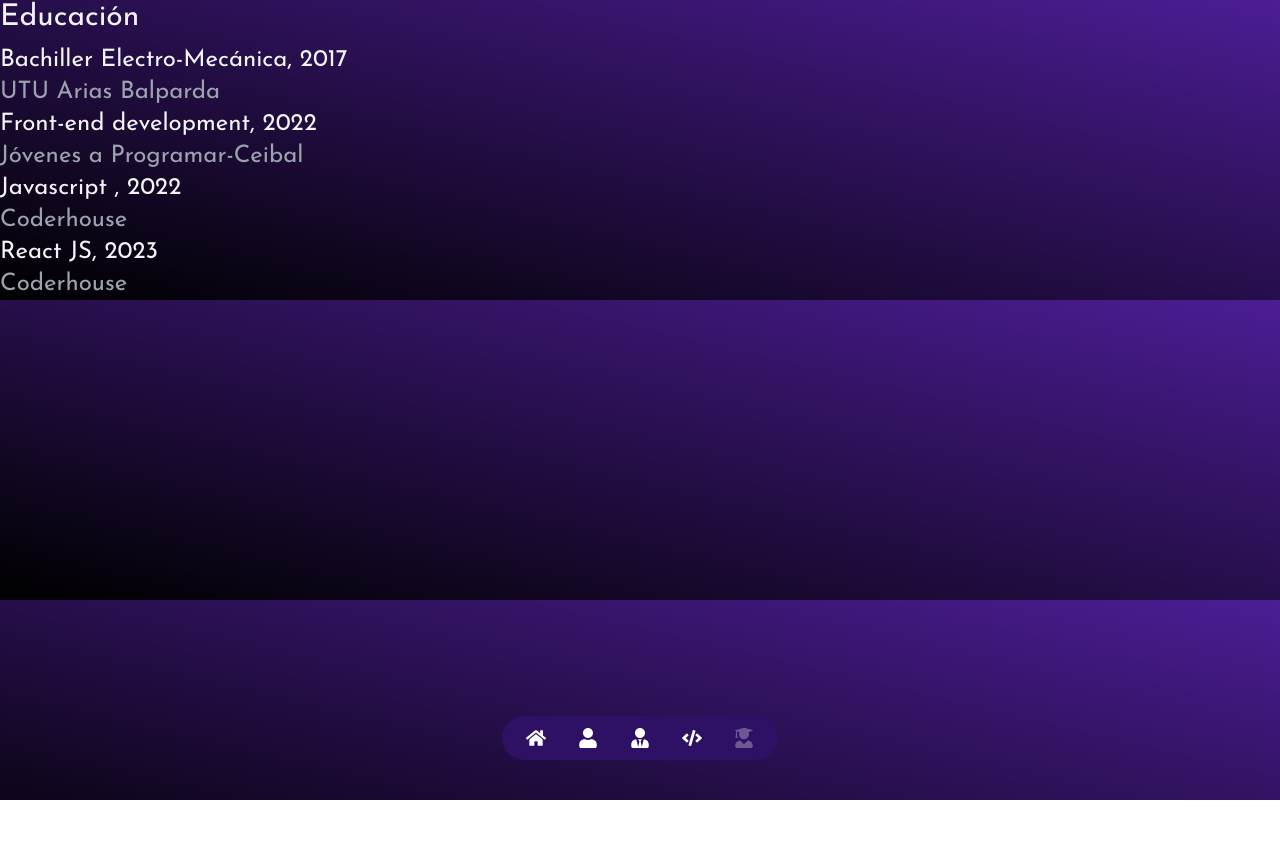
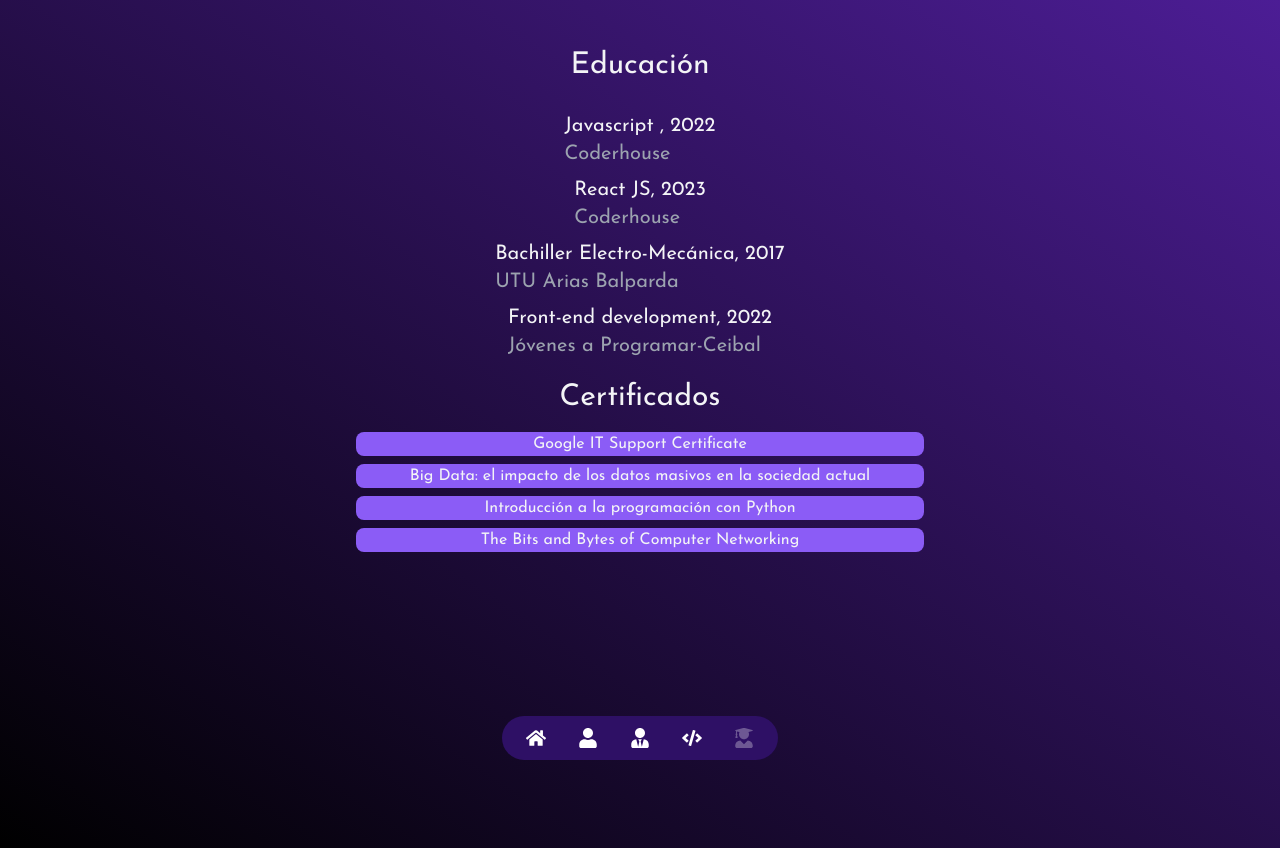
Before and after one commit to nicolasesmite/Portfolio, a Next.js app: page /routes/certifications in a window 1280 px wide. Before the commit the page ends 800 px from the top, so only its background shows below. Built offline with nearby package versions, Linux system fonts and the light colour scheme.

Commit message:
pre-final version

```diff
--- a/app/layout.tsx
+++ b/app/layout.tsx
@@ -17,7 +17,7 @@
 }>) {
   return (
     <html lang="en" className={josefine.className}>
-      <body className=" text-gray-100 flex h-full w-screen bg-gradient-to-tr from-black to-violet-900">
+      <body className=" text-gray-100 flex h-full w-full bg-gradient-to-tr from-black to-violet-900">
         <Navbar />
         {children}
       </body>
--- a/app/routes/aboutMe/page.tsx
+++ b/app/routes/aboutMe/page.tsx
@@ -4,7 +4,7 @@
 
 const page = () => {
   return (
-    <div className="flex justify-center w-full h-screen mt-8 sm:mt-12">
+    <div className="flex justify-center w-screen h-screen mt-8 sm:mt-12">
       <div className="flex flex-col w-2/3 gap-3">
         <p className="text-xl sm:text-2xl">
           Soy un desarrollador frontend con enfoque en React. Me considero
--- a/app/routes/certifications/page.tsx
+++ b/app/routes/certifications/page.tsx
@@ -1,21 +1,29 @@
 import React from "react";
-import { education } from "../../../data";
+import { education, certifications } from "../../../data";
+import Link from "next/link";
 
 const page = () => {
   return (
-    <div>
-      <div>
-        <h3 className="text-xl sm:text-3xl mb-2">Educación</h3>
-        <div>
-          {education.map((element) => (
-            <div key={element.id}>
-              <h4 className="text-lg sm:text-2xl">{element.info}</h4>
-              <p className="text-gray-400 text-lg sm:text-2xl">
-                {element.name}
-              </p>
-            </div>
-          ))}
-        </div>
+    <div className="flex flex-col h-screen w-full items-center mt-8 sm:mt-12 gap-5">
+      <h3 className="text-xl sm:text-3xl mb-2 text-center">Educación</h3>
+      <div className="flex flex-col items-center w-full sm:w-2/3 gap-2 ">
+        {education.map((element) => (
+          <div key={element.id}>
+            <h4 className="text-sm sm:text-xl">{element.info}</h4>
+            <p className="text-gray-400 text-sm sm:text-xl">{element.name}</p>
+          </div>
+        ))}
+      </div>
+      <div className="flex flex-col items-center w-full sm:w-2/3 gap-2">
+        <h3 className="text-xl sm:text-3xl mb-2 text-center">Certificados</h3>
+        {certifications.map((certificate) => (
+          <Link
+            href={certificate.path}
+            className="w-2/3 bg-violet-500  hover:bg-violet-800 rounded-lg text-center hover:transition-all"
+          >
+            {certificate.name} {}
+          </Link>
+        ))}
       </div>
     </div>
   );
--- a/app/routes/experience/page.tsx
+++ b/app/routes/experience/page.tsx
@@ -19,14 +19,10 @@
         <div className="flex flex-col gap-2 mt-12 items-center justify-normal">
           <Link
             href="https://drive.google.com/drive/folders/1nmxKwjFd8Om6L0JSMSxD-xdlB2QPMVCG?usp=drive_link"
-            className="bg-violet-500 rounded-lg p-2 text-center w-2/3"
+            className="bg-violet-500 hover:bg-violet-800 rounded-lg p-2 text-center w-2/3 hover:transition-all"
           >
             Descargar Curriculum
           </Link>
-          <Link
-            href="https://drive.google.com/drive/folders/1nmxKwjFd8Om6L0JSMSxD-xdlB2QPMVCG?usp=drive_link"
-            className="bg-violet-500 rounded-lg text-center w-2/3"
-          ></Link>
         </div>
       </div>
     </div>
--- a/app/routes/projects/page.tsx
+++ b/app/routes/projects/page.tsx
@@ -22,24 +22,19 @@
             <div className="flex flex-col items-center w-full gap-1">
               <Link
                 href={project.linkGit}
-                className="bg-violet-500 rounded-lg text-center w-full"
+                className="bg-violet-500  hover:bg-violet-800 rounded-lg text-center w-full hover:transition-all"
               >
                 GitHub
               </Link>
               {project.linkDeploy ? (
                 <Link
                   href={project.linkDeploy}
-                  className="bg-violet-500 rounded-lg text-center w-full"
+                  className="bg-violet-500  hover:bg-violet-800 rounded-lg text-center w-full hover:transition-all"
                 >
                   Deploy
                 </Link>
               ) : (
-                <Link
-                  href={""}
-                  className="bg-violet-500 rounded-lg text-center w-full"
-                >
-                  No tiene Deploy
-                </Link>
+                <p className="text-neutral-600">No tiene deploy</p>
               )}
               <p>{project.description}</p>
             </div>
--- a/data.tsx
+++ b/data.tsx
@@ -170,21 +170,20 @@
 };
 
 export const education = [
+  { id: 1, name: "Coderhouse", info: "Javascript , 2022" },
+
+  { id: 2, name: "Coderhouse", info: "React JS, 2023" },
   {
-    id: 1,
+    id: 3,
     name: "UTU Arias Balparda",
     info: "Bachiller Electro-Mecánica, 2017",
   },
 
   {
-    id: 2,
+    id: 4,
     name: "Jóvenes a Programar-Ceibal",
     info: "Front-end development, 2022",
   },
-
-  { id: 3, name: "Coderhouse", info: "Javascript , 2022" },
-
-  { id: 4, name: "Coderhouse", info: "React JS, 2023" },
 ];
 
 export const languages = [
@@ -254,3 +253,22 @@
     linkGit: "https://github.com/nicolasesmite/F1-anaticos/",
   },
 ];
+
+export const certifications = [
+  {
+    path: "https://www.credly.com/badges/60bdceb5-8e7b-4ace-ad21-5aeee15a21d3?source=linked_in_profile",
+    name: "Google IT Support Certificate",
+  },
+  {
+    path: "https://www.coursera.org/account/accomplishments/certificate/NP2NYHJZG68B",
+    name: "Big Data: el impacto de los datos masivos en la sociedad actual",
+  },
+  {
+    path: "https://www.coursera.org/account/accomplishments/certificate/QF8VWQLEPF6J",
+    name: "Introducción a la programación con Python",
+  },
+  {
+    path: "https://www.coursera.org/account/accomplishments/certificate/US4GLR8M86DW",
+    name: "The Bits and Bytes of Computer Networking",
+  },
+];
```
